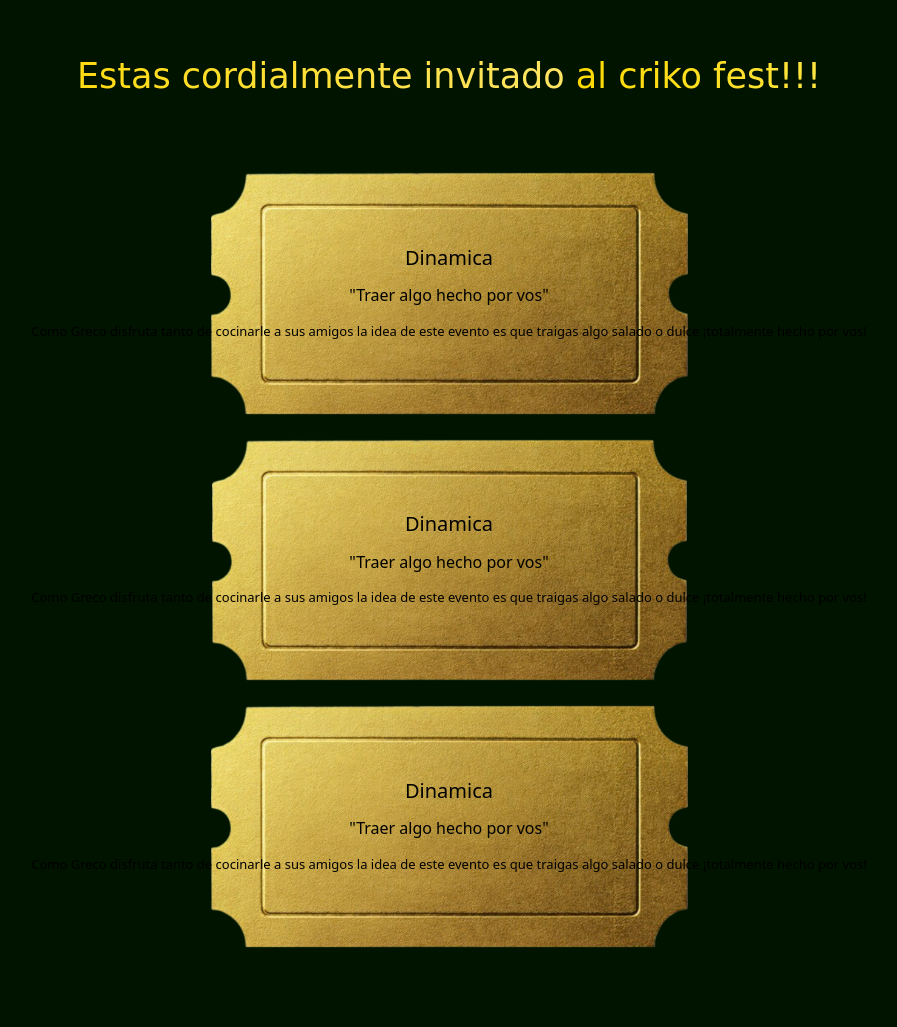
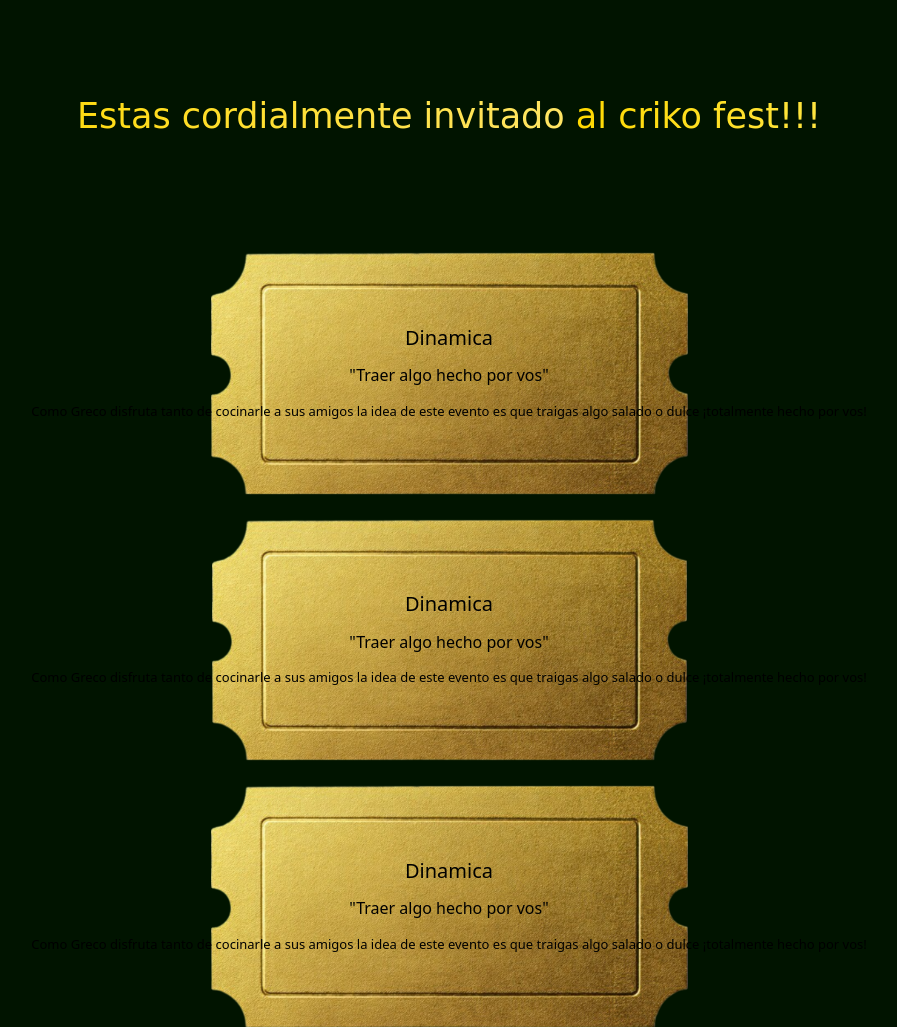
Before and after one commit to greco23/INVITACION, a website: page pages/informacion.html in a window 1280 px wide. Shown: the top 1027 px of the page, without its empty margins (191-1088 px from the left). Before the commit the page ends 960 px from the top, so only its background shows below. Drawn offline with nearby package versions, Linux system fonts and the light colour scheme; a web font is replaced by a local one.

Commit message:
que carajos

```diff
--- a/styles/style.css
+++ b/styles/style.css
@@ -78,7 +78,7 @@
 /* informacion*/
 
 .cabecera{
-    height: 20dvh;
+    height: 30dvh;
     display: flex;
     align-items: center;
     justify-content: center;
```
